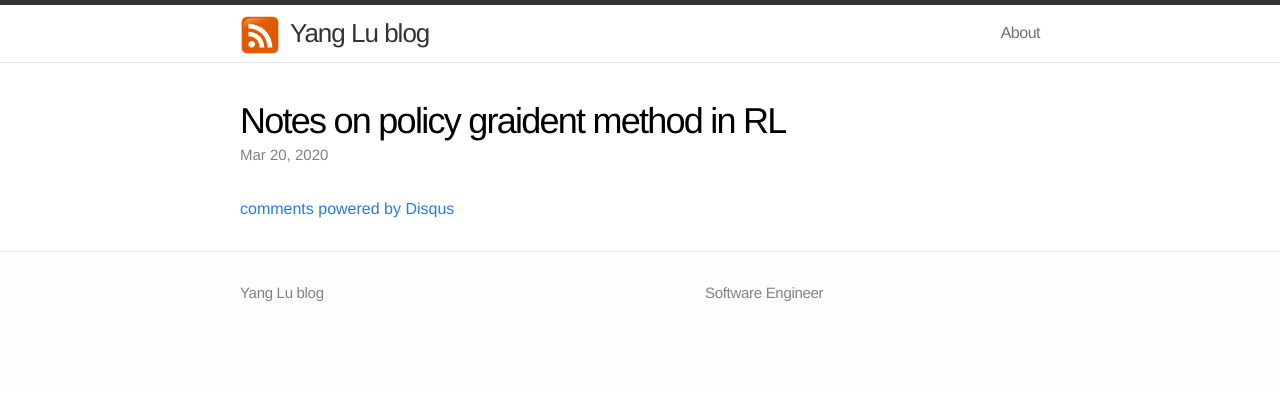
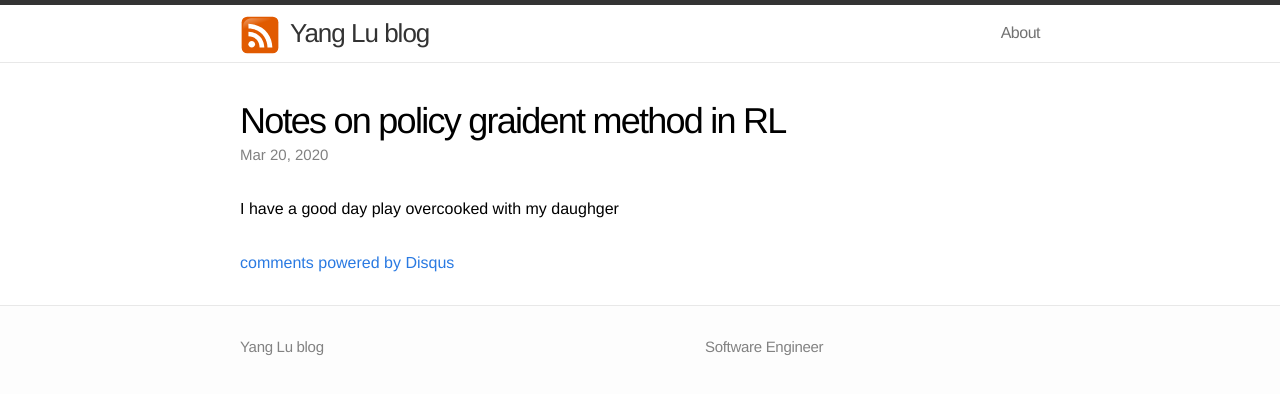
Before and after one commit to mofeilu/mofeilu.github.io, a Jekyll site: the page built from _posts/2020-03-20-rl_pg.markdown, in a window 1280 px wide. Shown: the top 394 px of the page. Built offline with Jekyll 4.4.1, drawn with Linux system fonts in a browser that asks for light colours; comment, search, counter and statistics services are not loaded.

Commit message:
Update 2020-03-20-rl_pg.markdown

```diff
--- a/_posts/2020-03-20-rl_pg.markdown
+++ b/_posts/2020-03-20-rl_pg.markdown
@@ -15,3 +15,5 @@ mathjax: true
 	<rect width="10" height="10" x="400" y="60" style="fill:rgb(225,229,224)" />
 </svg>
  -->
+
+I have a good day play overcooked with my daughger
```
